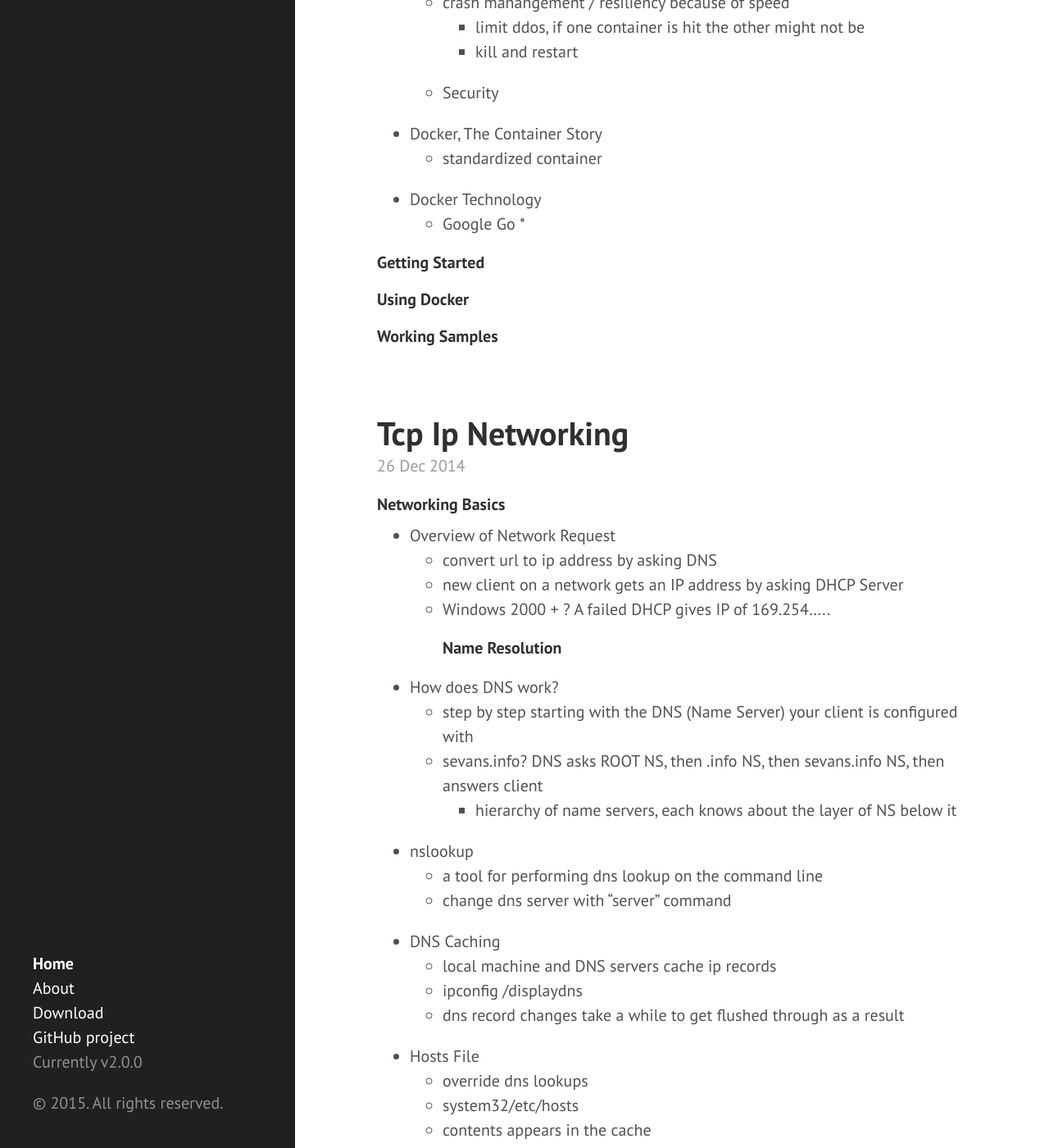
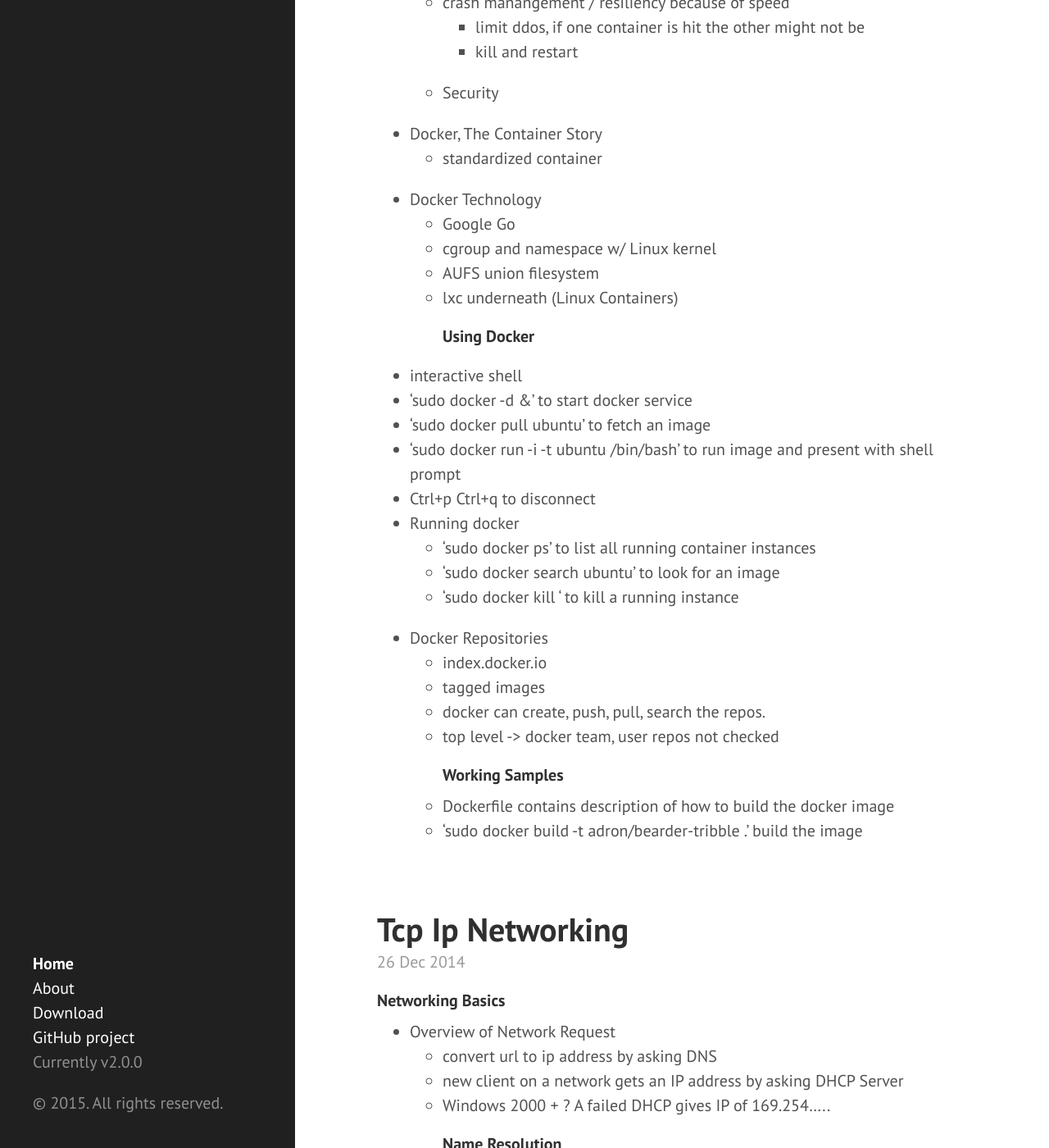
Before and after one commit to eneiand/eneiand.github.io, a Jekyll site: the page built from index.html, in a window 1280 px wide and 1400 px high, scrolled down 447 px. Shown: the whole window at 82% size. Built offline with Jekyll 4.4.1, drawn with Linux system fonts in a browser that asks for light colours; Markdown is read by kramdown in place of the engine named in the settings; the list of posts is cut into pages by our own code.

Commit message:
Update 2015-01-02-docker-fundamentals.md

```diff
--- a/_posts/2015-01-02-docker-fundamentals.md
+++ b/_posts/2015-01-02-docker-fundamentals.md
@@ -13,8 +13,24 @@
   * standardized container
 * Docker Technology
   * Google Go
-  *
-
-#### Getting Started
+  * cgroup and namespace w/ Linux kernel
+  * AUFS union filesystem
+  * lxc underneath (Linux Containers)
 #### Using Docker
+* interactive shell
+ *  'sudo docker -d &' to start docker service
+ *  'sudo docker pull ubuntu' to fetch an image
+ *  'sudo docker run -i -t ubuntu /bin/bash' to run image and present with shell prompt
+ *  Ctrl+p Ctrl+q to disconnect
+* Running docker
+  * 'sudo docker ps' to list all running container instances
+  * 'sudo docker search ubuntu' to look for an image
+  * 'sudo docker kill ' to kill a running instance
+* Docker Repositories
+  * index.docker.io
+  * tagged images
+  * docker can create, push, pull, search the repos.
+  * top level -> docker team, user repos not checked
 #### Working Samples
+  * Dockerfile contains description of how to build the docker image
+  * 'sudo docker build -t adron/bearder-tribble .' build the image
```
